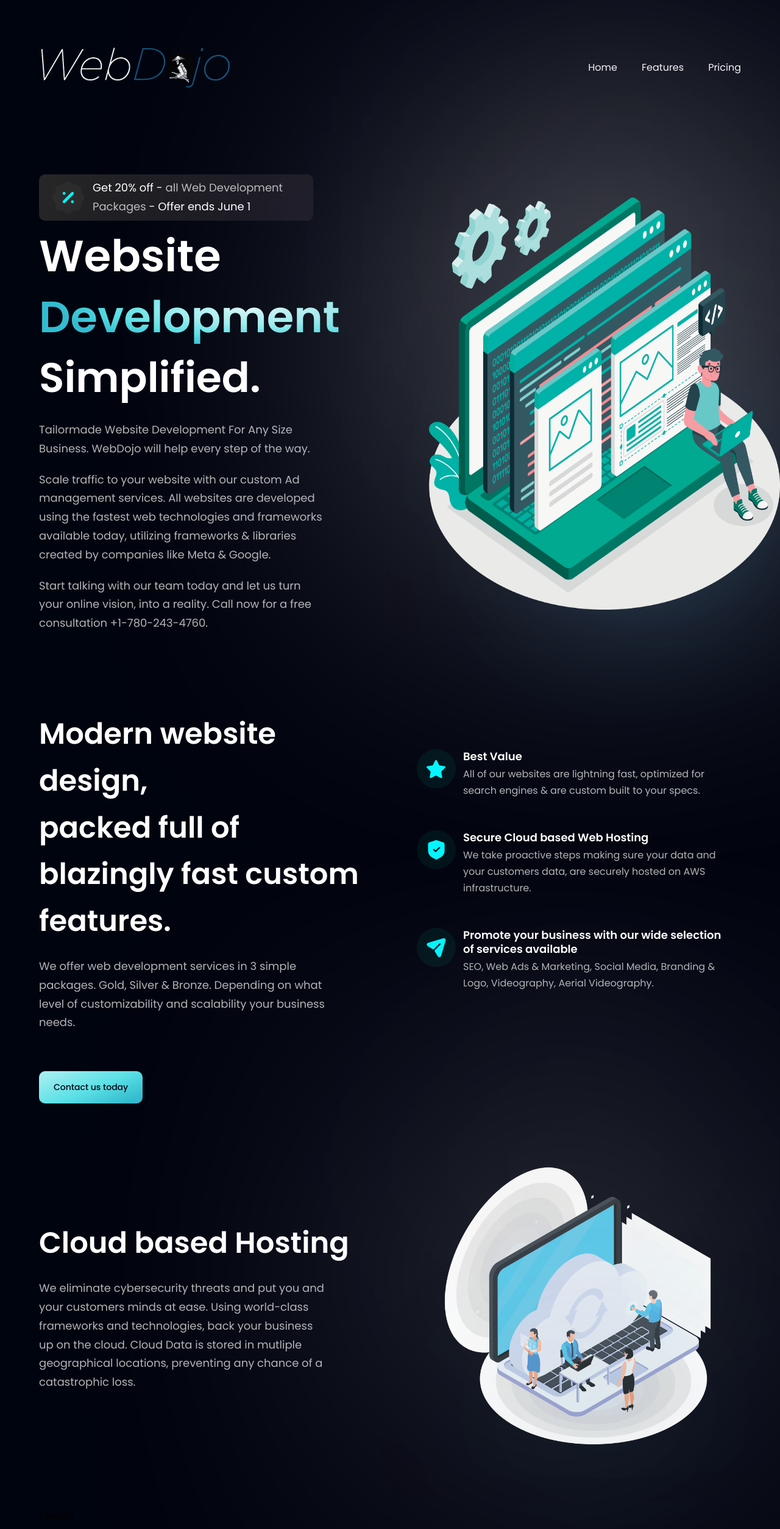
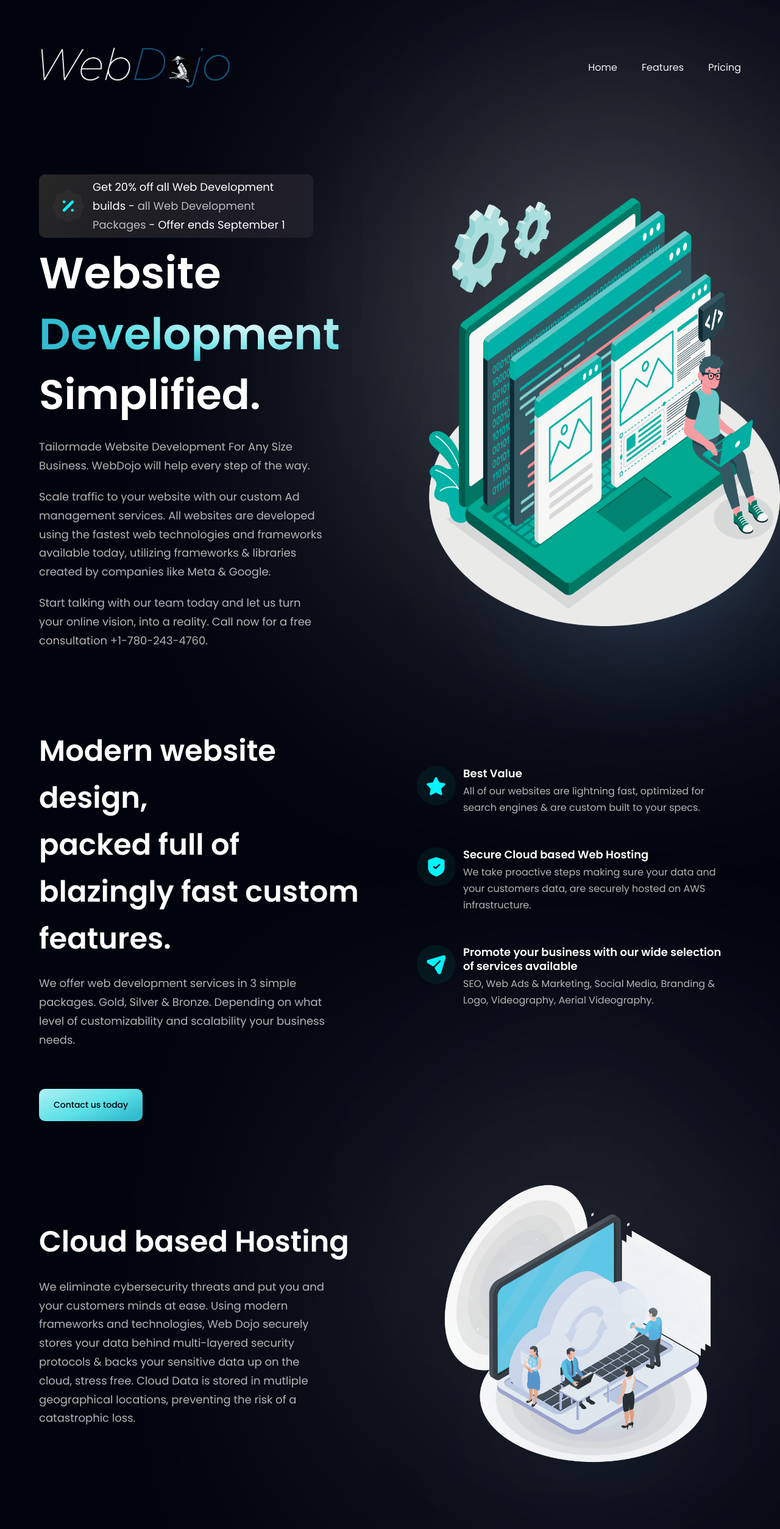
Before and after one commit to MattWalker1/WebDojo.ca, a React (Vite) app: page / in a window 1280 px wide. Shown: the top 2508 px of the page at 61% size. Built offline with nearby package versions, Linux system fonts and the light colour scheme.

Commit message:
offer typo

```diff
--- a/src/components/CardDeal.jsx
+++ b/src/components/CardDeal.jsx
@@ -6,8 +6,8 @@ const CardDeal = () => (
 
       <div className={layout.sectionInfo}>
         <h2 className={styles.heading2}> Cloud based Hosting  <br className="sm:block hidden"/>  </h2>
-        <p className={`${styles.paragraph} max-w-[470px] mt-5`}> We eliminate cybersecurity threats and put you and your customers minds at ease. Using world-class frameworks and technologies,
-        back your business up on the cloud. Cloud Data is stored in mutliple geographical locations, preventing any chance of a catastrophic loss.</p>
+        <p className={`${styles.paragraph} max-w-[470px] mt-5`}> We eliminate cybersecurity threats and put you and your customers minds at ease. Using modern frameworks and technologies, Web Dojo securely stores your data behind multi-layered security protocols &
+        backs your sensitive data up on the cloud, stress free. Cloud Data is stored in mutliple geographical locations, preventing the risk of a catastrophic loss.</p>
       </div>
 
 
--- a/src/components/Hero.jsx
+++ b/src/components/Hero.jsx
@@ -11,9 +11,9 @@ const Hero = () => {
           <img src={discount} alt="discount"
           className="w-[64px] h-[64px]"/>
           <p className={`${styles.paragraph} ml-2`}>
-            <span className="text-white">Get 20% off - </span>
+            <span className="text-white">Get 20% off all Web Development builds - </span>
               all Web Development Packages {" "}
-            <span className="text-white"> - Offer ends June 1 </span>
+            <span className="text-white"> - Offer ends September 1 </span>
           </p>
         </div>
 
```
